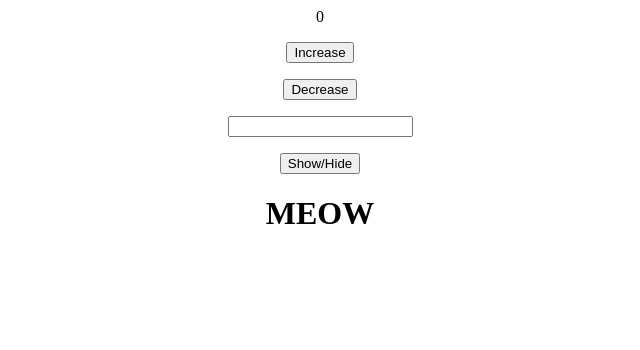
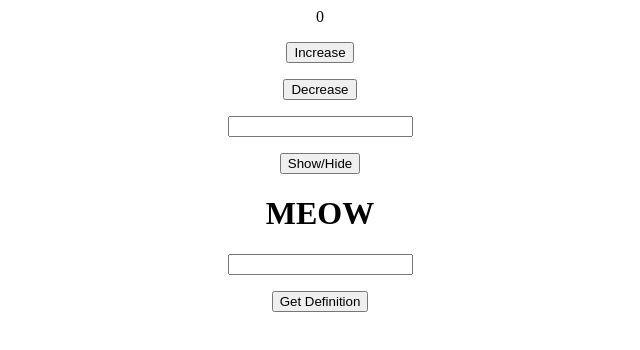
Before and after one commit to UserImagination/reactproject4, a React (Create React App) app: page / in a window 1280 px wide. Shown: the top 350 px of the page, without its empty margins (320-960 px from the left). Built offline with nearby package versions, Linux system fonts and the light colour scheme.

Commit message:
added a word api thing

```diff
--- a/package.json
+++ b/package.json
@@ -6,6 +6,7 @@
     "@testing-library/jest-dom": "^5.17.0",
     "@testing-library/react": "^13.4.0",
     "@testing-library/user-event": "^13.5.0",
+    "axios": "^1.5.1",
     "react": "^18.2.0",
     "react-dom": "^18.2.0",
     "react-scripts": "5.0.1",
--- a/src/App.js
+++ b/src/App.js
@@ -1,5 +1,6 @@
 import './App.css';
 import { useState } from 'react';
+import axios from 'axios';
 // a state is like a variable that stores data
 function App() {
 
@@ -31,6 +32,38 @@ function App() {
     setShowText(!showText);
   }
 
+  // *************************** //
+  // ******** GET DEF ********** //
+  // *************************** //
+  async function getDef(search) {
+    search = document.getElementById("searchWord").value;
+    console.log(search);
+    const options = {
+      method: 'GET',
+      url: `https://wordsapiv1.p.rapidapi.com/words/${search}/definitions`,
+      headers: {
+        'X-RapidAPI-Key': '367f1583eemshdf5be849d690df3p19a39fjsna5a5002bcdd1',
+        'X-RapidAPI-Host': 'wordsapiv1.p.rapidapi.com'
+      }
+    };
+
+    try {
+      const response = await axios.request(options);
+      console.log(response.data);
+    } catch (error) {
+      console.error(error);
+    }
+  }
+
+  // *************************** //
+  // ******* INPUT STATE 2****** //
+  // *************************** //
+  const [inputValue2, setInputValue2] = useState(""); // empty string
+  const handleInputChange2 = (event) => {
+    console.log(event.target.value);
+    setInputValue2(event.target.value);
+  };
+
   return (
     <div className="App">
       {num}
@@ -49,15 +82,23 @@ function App() {
 
       <p>
         {
-        //<button
+          //<button
           //onClick={() => {
-            //setShowText(!showText);
+          //setShowText(!showText);
           //}}>
           //Show/Hide</button>
         }
         <button onClick={toggleText}>Show/Hide</button>
         {showText && <h1>MEOW</h1>}
       </p>
+
+      <p>
+        <input id="searchWord" type="text" onChange={handleInputChange2}></input>
+      </p>
+
+      <p>
+        <button onClick={getDef}>Get Definition</button>
+      </p>
     </div>
   );
 }
```
Also changed, not shown: 1 other file (tests, documents, lock files or other folders).
